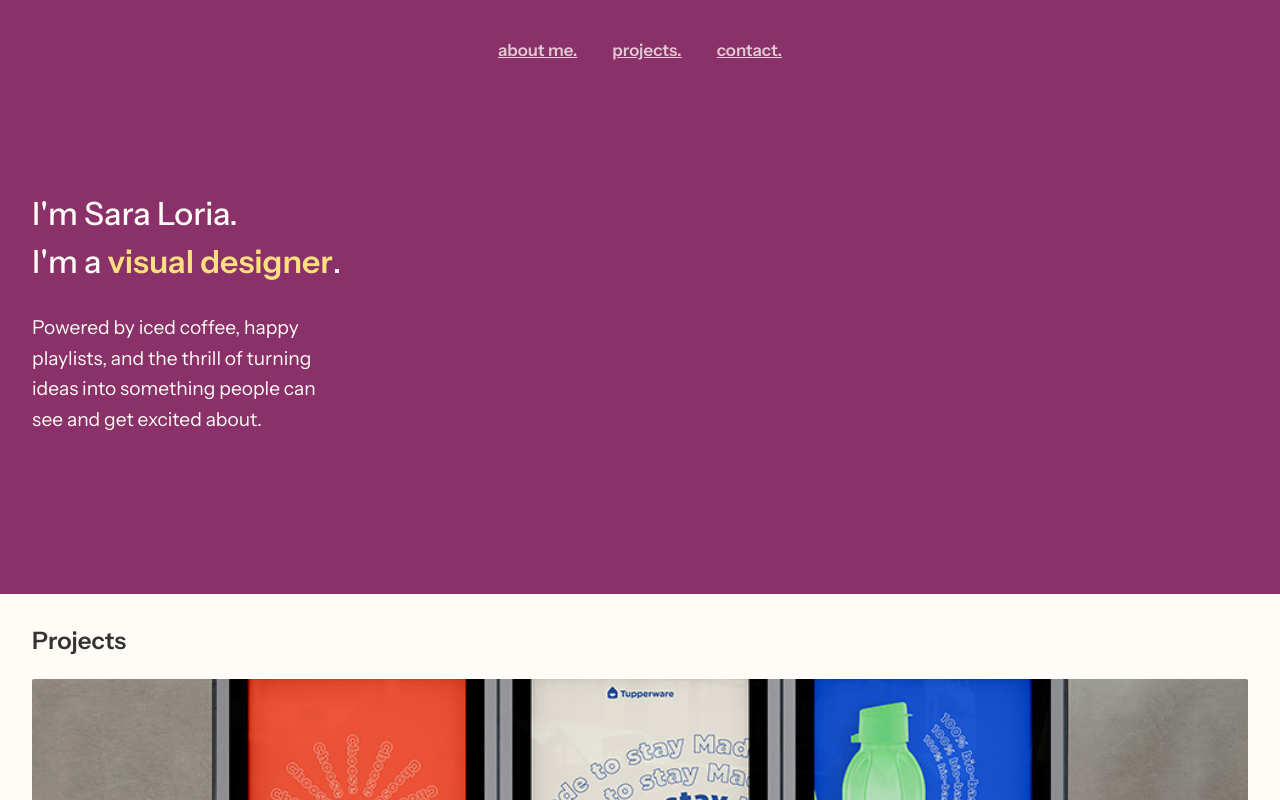
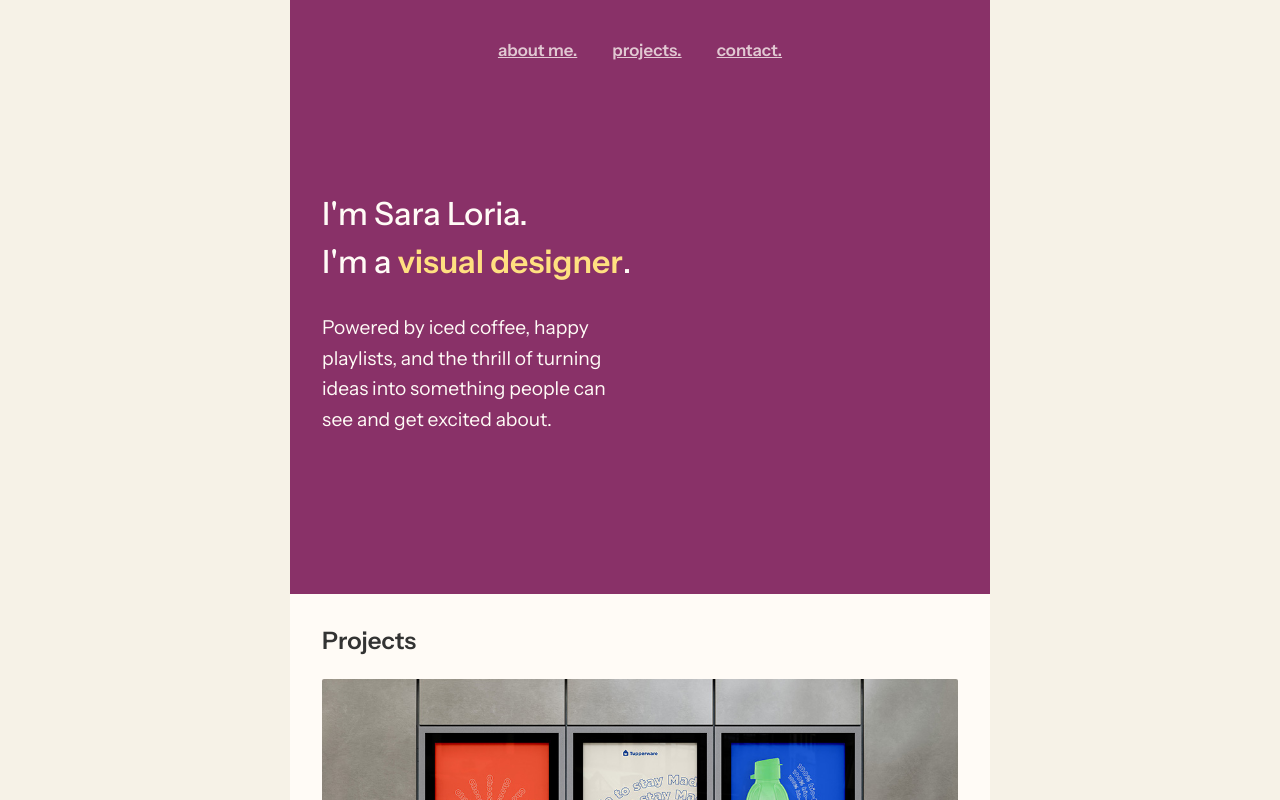
Before and after one commit to umbertoloria/sara-loria-website, a React (Vite) app: page / in a window 1280 px wide. Shown: the top 800 px of the page. Built offline with nearby package versions, Linux system fonts and the light colour scheme.

Commit message:
Layout added for Desktop

```diff
--- a/src/DefaultElement.tsx
+++ b/src/DefaultElement.tsx
@@ -6,7 +6,7 @@ export const DefaultElement = () => {
   return (
     <>
       <BaseLayout>
-        <div>
+        <div id='layout'>
           <Header />
           <Outlet />
         </div>
--- a/src/index.css
+++ b/src/index.css
@@ -21,6 +21,11 @@ body {
     background: #F6F2E7;
     margin: 0;
     overflow-y: scroll;
+}
+
+#layout {
+    max-width: 700px;
+    margin: 0 auto;
 }
 
 .header {
@@ -96,6 +101,7 @@ section {
         font-weight: 600;
         margin: 0 0 1em 0;
         color: var(--cl-black);
+
         &.lead {
             margin-bottom: .4em;
         }
```
